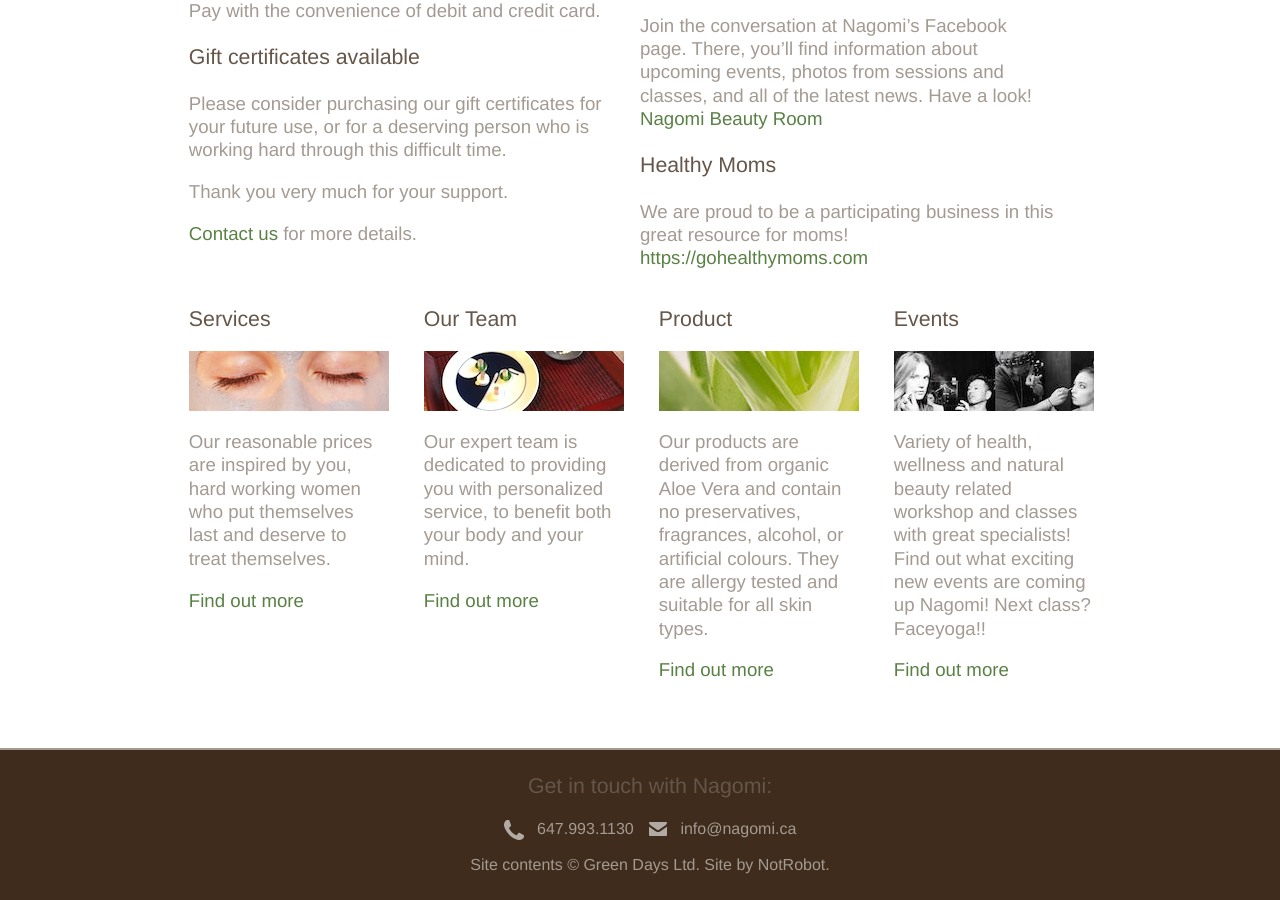
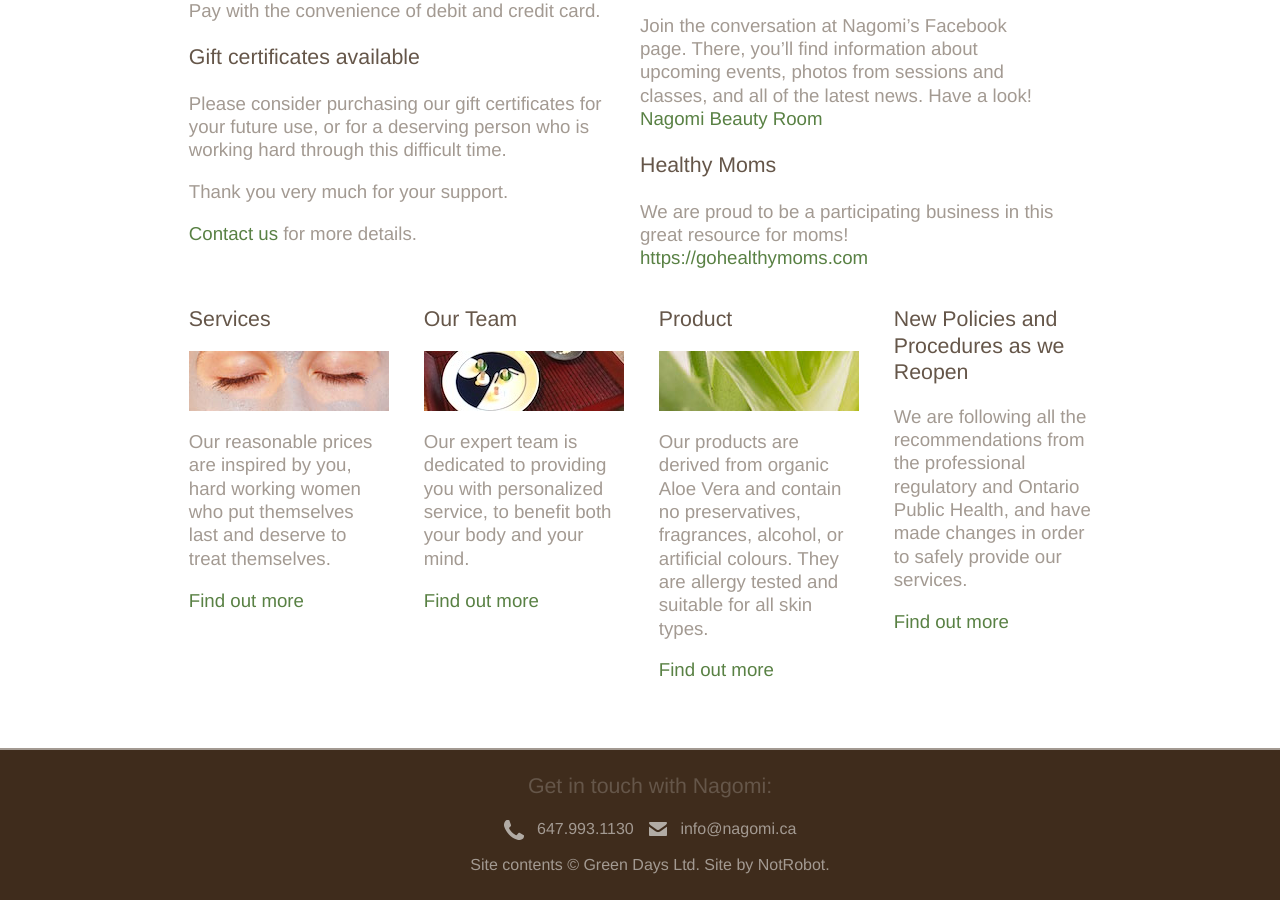
Before and after one commit to jamesaoverton/nagomi, a Jekyll site: the page built from index.md, in a window 1280 px wide and 900 px high, scrolled down 3336 px. Built offline with Jekyll 4.4.1, drawn with Linux system fonts in a browser that asks for light colours.

Commit message:
Update reopening policies

```diff
--- a/index.md
+++ b/index.md
@@ -83,11 +83,9 @@
 </div>
 
 <div class="quarter">
-## Events
+## New Policies and Procedures as we Reopen
 
-![Toronto beauty salon](photos/makeup1.jpg)
-
-Variety of health, wellness and natural beauty related workshop and classes with great specialists! Find out what exciting new events are coming up Nagomi! Next class? Faceyoga!!
+We are following all the recommendations from the professional regulatory and Ontario Public Health, and have made changes in order to safely provide our services.
 
 [Find out more](events)
 </div>
```
Also changed, not shown: events.md (+4 -0 lines).
